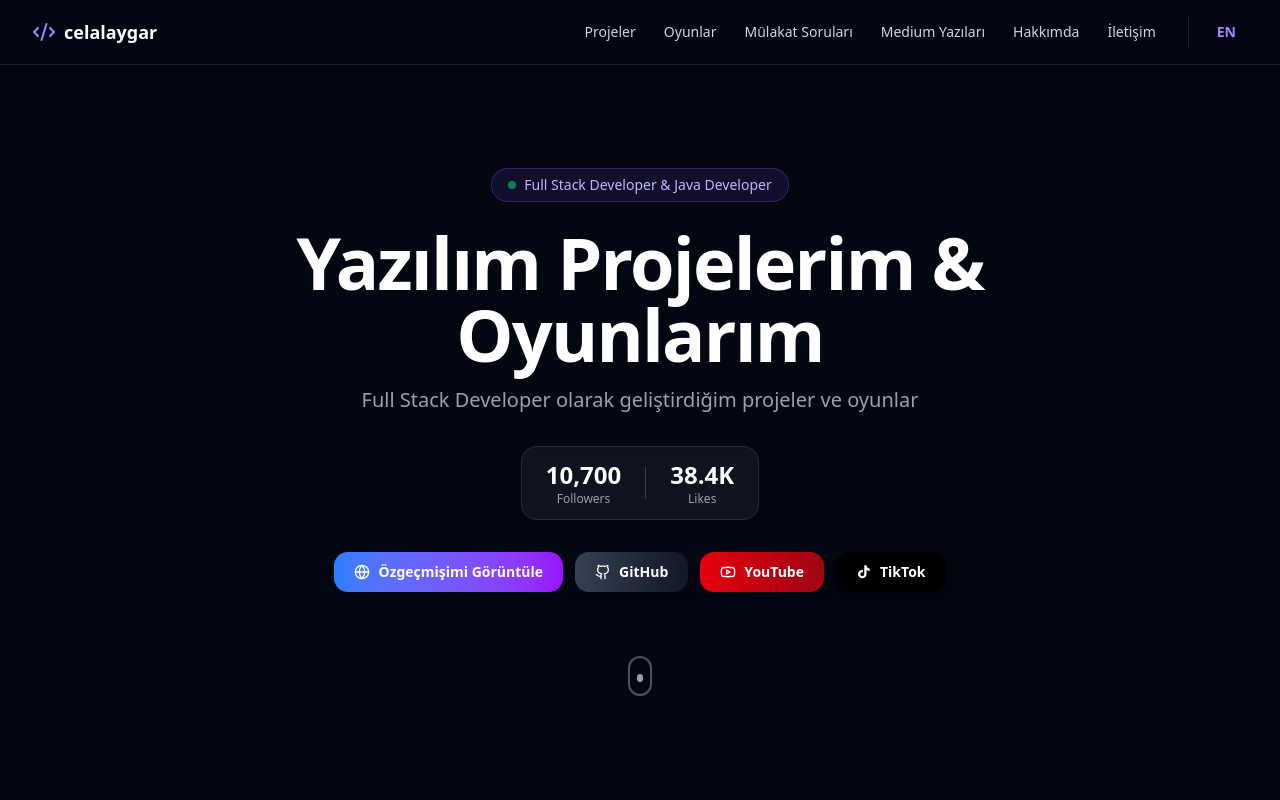
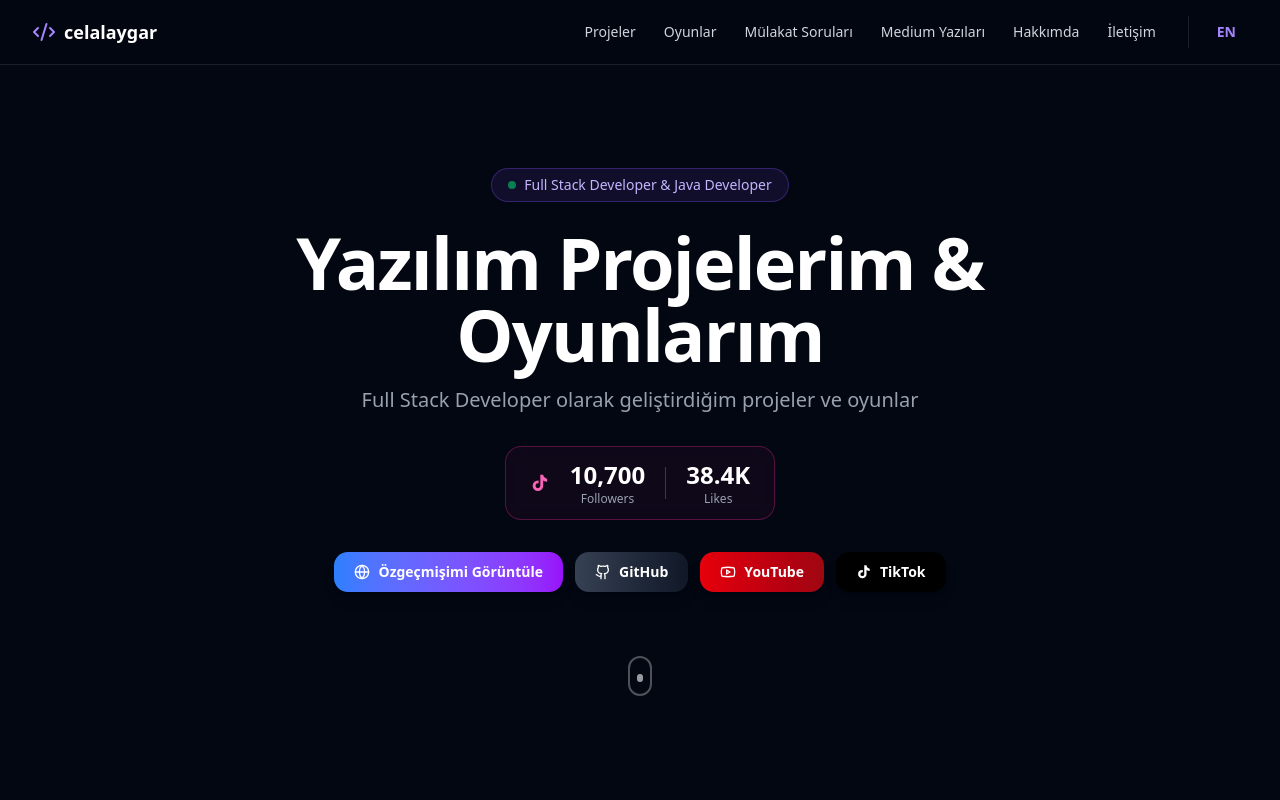
Before and after one commit to celalaygar/profile-celalaygar, a Next.js app: page / in a window 1280 px wide. Shown: the top 800 px of the page. Built offline with nearby package versions, Linux system fonts and the light colour scheme.

Commit message:
489cb854-f7b0-4285-8ec3-69c1ee6873b4

```diff
--- a/src/components/sections/hero-section.tsx
+++ b/src/components/sections/hero-section.tsx
@@ -37,7 +37,14 @@
           </p>
 
           {/* TikTok stats */}
-          <div className="mb-8 inline-flex items-center gap-6 rounded-2xl border border-white/10 bg-white/5 px-6 py-3 backdrop-blur-sm">
+          <a
+            href="https://www.tiktok.com/@openick.io"
+            target="_blank"
+            rel="noopener noreferrer"
+            className="mb-8 inline-flex items-center gap-5 rounded-2xl border border-pink-500/30 bg-pink-500/5 px-6 py-3 backdrop-blur-sm transition-all hover:border-pink-500/50 hover:bg-pink-500/10"
+          >
+            {getSocialIcon("tiktok", "h-5 w-5 text-pink-400")}
+            <div className="flex items-center gap-5">
               <div className="text-center">
                 <div className="text-2xl font-bold text-white">{tiktokStats.followersDisplay}</div>
                 <div className="text-xs text-gray-400">Followers</div>
@@ -48,6 +55,7 @@
                 <div className="text-xs text-gray-400">Likes</div>
               </div>
             </div>
+          </a>
 
           {/* Social buttons */}
           <div className="flex flex-wrap items-center justify-center gap-3">
```
Lines whose indentation alone changed are shown as unchanged.
